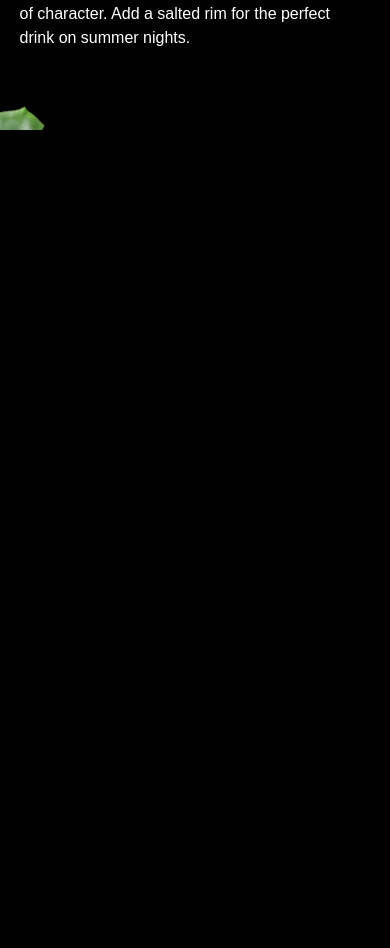
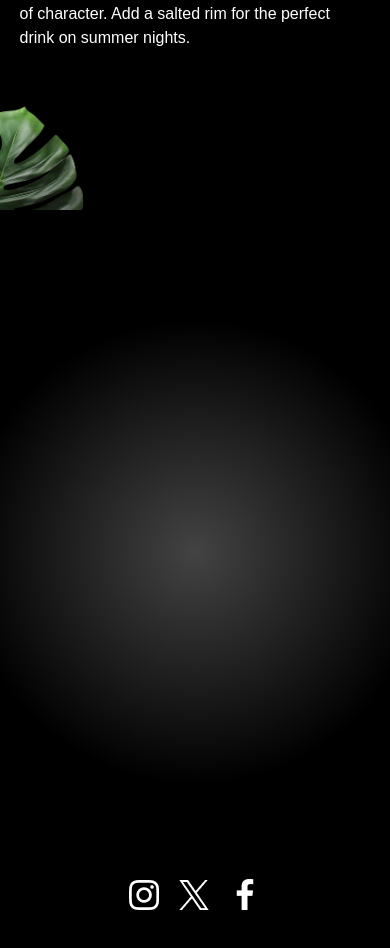
Before and after one commit to AgnikMukherjee/Elixir, a React (Vite) app in the folder client/: page / in a window 390 px wide. Shown: the part 6668-7616 px from the top of the page. Before the commit the page ends 6798 px from the top, so only its background shows below. Built offline with nearby package versions, Linux system fonts and the light colour scheme; a web font is replaced by a local one.

Commit message:
contact(footer) done

```diff
--- a/client/src/App.jsx
+++ b/client/src/App.jsx
@@ -6,6 +6,7 @@
 import About from "./components/About"
 import Art from "./components/Art"
 import Menu from "./components/Menu"
+import Contact from "./components/Contact"
 
 gsap.registerPlugin(ScrollTrigger, SplitText)
 
@@ -18,6 +19,7 @@
       <About/>
       <Art/>
       <Menu/>
+      <Contact/>
     </main>
   )
 }
--- /dev/null
+++ b/client/src/components/Contact.jsx
@@ -0,0 +1,82 @@
+import { openingHours, socials } from '../../constants/index.js'
+import { useGSAP } from '@gsap/react'
+import { SplitText} from 'gsap/all';
+import gsap from 'gsap';
+
+const Contact = () => {
+ 	useGSAP(() => {
+		const titleSplit = SplitText.create('#contact h2', { type: 'words' });
+
+		const timeline = gsap.timeline({
+		 scrollTrigger: {
+			trigger: '#contact',
+			start: 'top center',
+		 },
+		 ease: "power1.inOut"
+		})
+
+	 timeline
+		.from(titleSplit.words, {
+		 opacity: 0, yPercent: 100, stagger: 0.02
+	 })
+		.from('#contact h3, #contact p', {
+			opacity: 0, yPercent: 100, stagger: 0.02
+	 })
+		.to('#f-right-leaf', {
+		 y: '-50', duration: 1, ease: 'power1.inOut'
+	 }).to('#f-left-leaf', {
+		 y: '-50', duration: 1, ease: 'power1.inOut'
+	 }, '<')
+	})
+
+ return (
+	<footer id="contact">
+	 <img src="/images/footer-right-leaf.png" alt="leaf-right" id="f-right-leaf" />
+	 <img src="/images/footer-left-leaf.png" alt="leaf-left" id="f-left-leaf" />
+
+	 <div className="content">
+		<h2>Where to Find Us</h2>
+
+		<div>
+		 <h3>Visit Our Bar</h3>
+		 <p>404, Surya Sen Nagar, New Barrackpore,  Kol-700131, India</p>
+		</div>
+
+		<div>
+		 <h3>Contact Us</h3>
+		 <p>(+91) 98000 12345</p>
+		 <p>cocktail@gmail .com</p>
+		</div>
+
+		<div>
+		 <h3>Open Every Day</h3>
+		 {openingHours.map((time) => (
+			<p key={time.day}>
+			 {time.day} : {time.time}
+			</p>
+		 ))}
+		</div>
+
+		<div>
+		 <h3>Socials</h3>
+
+		 <div className="flex-center gap-5">
+			{socials.map((social) => (
+			 <a
+			 	key={social.name}
+				href={social.url}
+				target="_blank"
+				rel="noopener noreferrer"
+				aria-label={social.name}
+			 >
+				<img src={social.icon} />
+			 </a>
+			))}
+		 </div>
+		</div>
+	 </div>
+	</footer>
+ )
+}
+
+export default Contact
--- a/client/src/index.css
+++ b/client/src/index.css
@@ -348,7 +348,7 @@
         @apply relative md:mt-20 mt-0 px-4 text-center w-full overflow-hidden radial-gradient;
 
         #f-left-leaf {
-            @apply absolute bottom-0 left-0 pointer-events-none lg:w-fit w-1/3;
+            @apply absolute -bottom-30 left-0 pointer-events-none lg:w-fit w-1/3;
         }
 
         #f-right-leaf {
```
